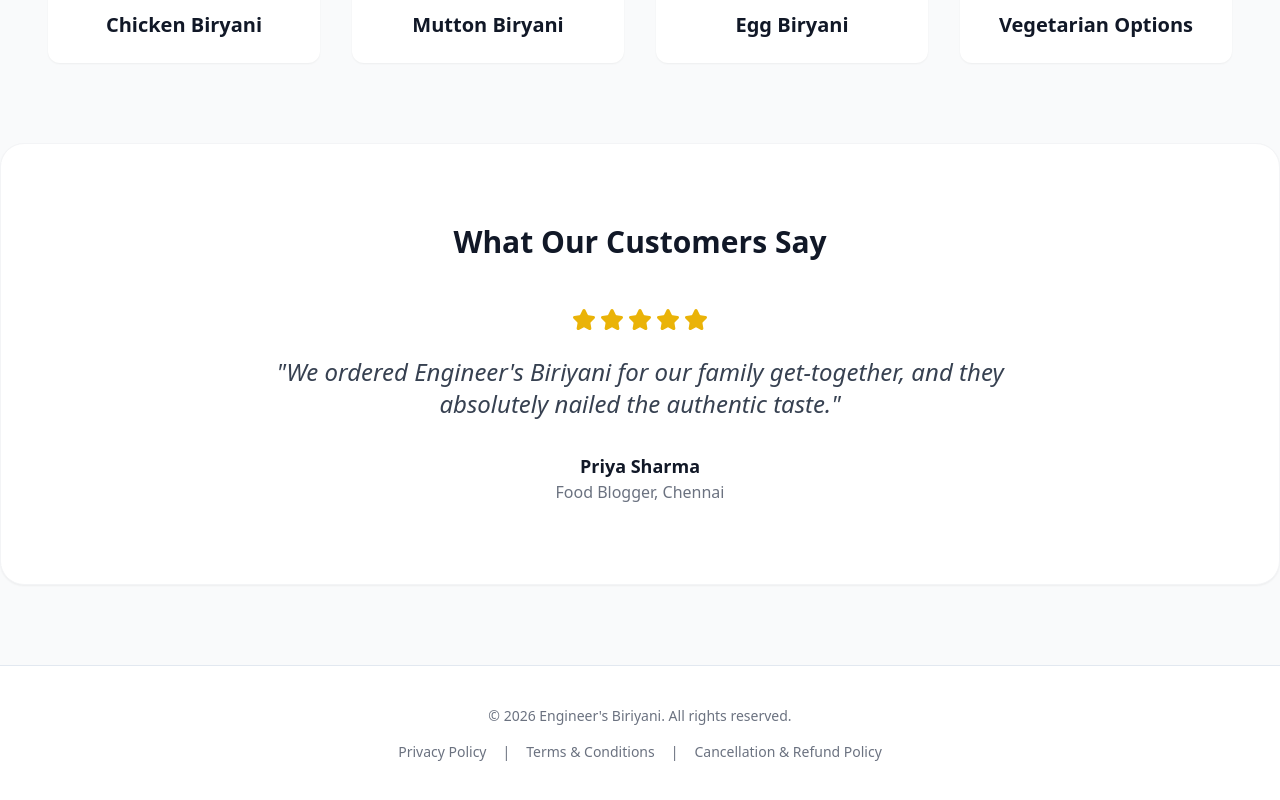
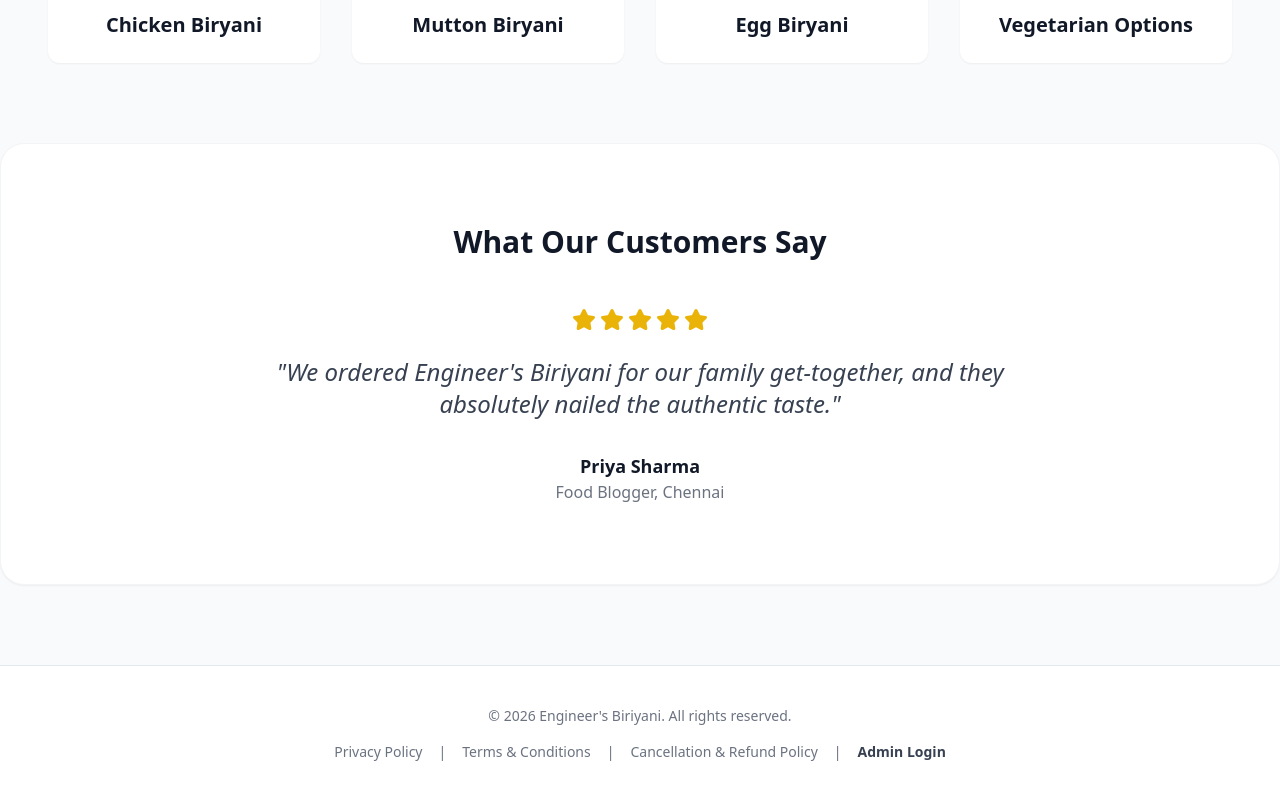
Before and after one commit to urwishservice-max/engineersbiriyani, a React (Vite) app in the folder client/: page / in a window 1280 px wide. Shown: the part 929-1729 px from the top of the page. Built offline with nearby package versions, Linux system fonts and the light colour scheme; no server answers.

Commit message:
feat: add admin login link to footer to bypass vercel routing issues

```diff
--- a/client/src/layouts/Layout.tsx
+++ b/client/src/layouts/Layout.tsx
@@ -38,6 +38,8 @@ const Layout = () => {
           <Link to="/policy/terms" className="hover:text-black transition">Terms & Conditions</Link>
           <span>|</span>
           <Link to="/policy/refund" className="hover:text-black transition">Cancellation & Refund Policy</Link>
+          <span>|</span>
+          <Link to="/admin/login" className="hover:text-black transition font-semibold text-gray-700">Admin Login</Link>
         </div>
       </footer>
     </div>
```
